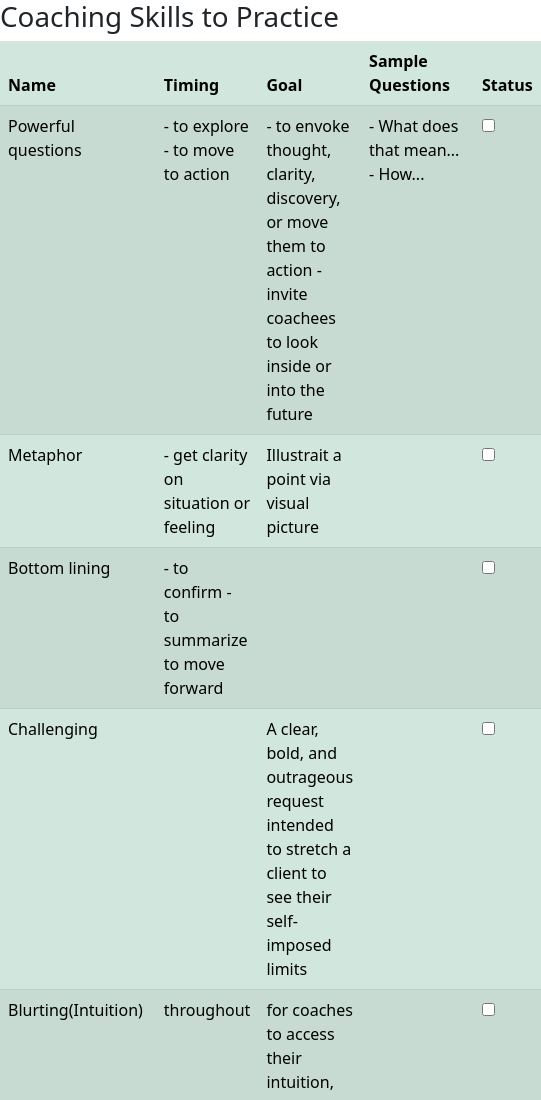
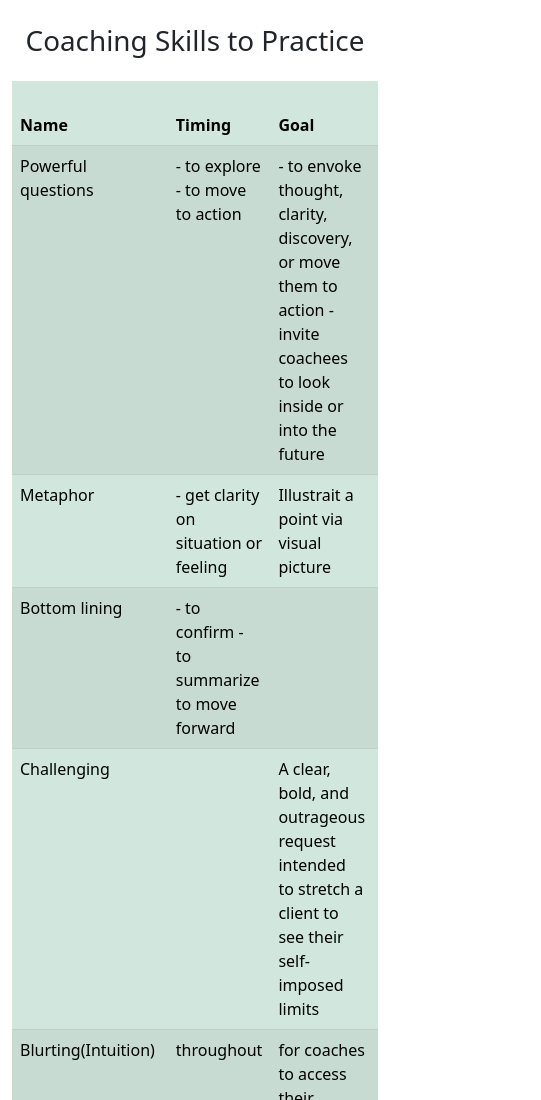
Before and after one commit to bonniepan02/coaching-tools, a plain HTML site: page index.html in a window 390 px wide. Shown: the top 1100 px of the page, 541 px wide, since content can reach past the window. Drawn offline with nearby package versions, Linux system fonts and the light colour scheme.

Commit message:
make it responsive

```diff
--- a/index.html
+++ b/index.html
@@ -21,7 +21,11 @@
   </head>
 
   <body>
-    <h1>Coaching Skills to Practice</h1>
+    <div class="container text-center">
+      <h1 class="my-4">Coaching Skills to Practice</h1>
+    </div>
+    <div class="container">
+      <div class="table-responsive">
         <table id="itemsTable" class="table table-success table-striped">
           <thead>
             <tr>
@@ -34,6 +38,8 @@
           </thead>
           <tbody></tbody>
         </table>
+      </div>
+    </div>
     <script src="./assets/script.js"></script>
   </body>
 </html>
```
Lines whose indentation alone changed are shown as unchanged.
